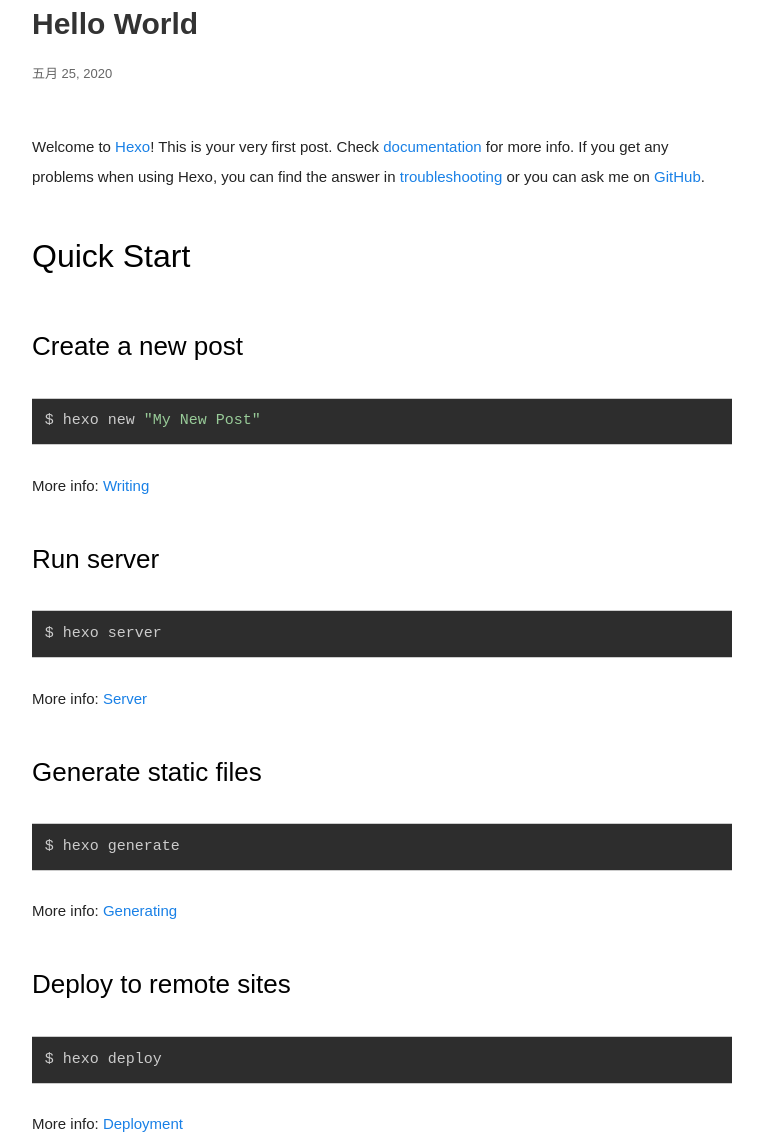
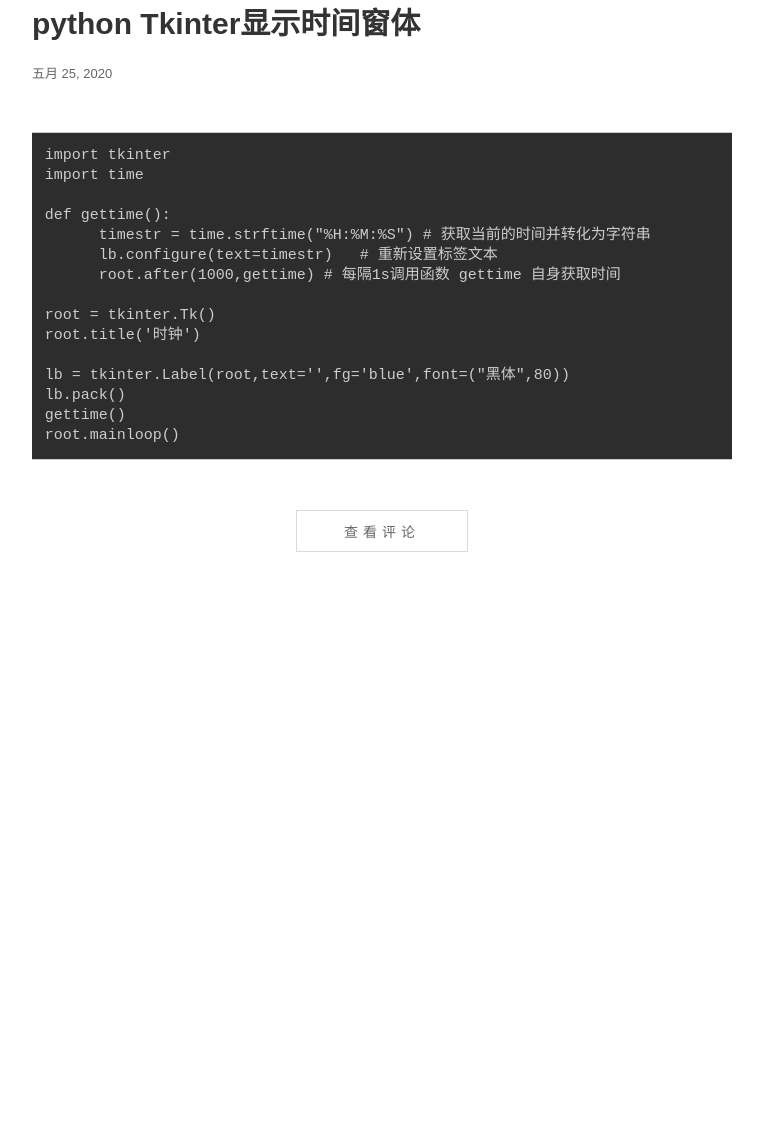
Before and after one commit to yuenid6/yuenid6.github.io, a plain HTML site: page 2020/05/25/pythontyintertime/index.html in a window 1280 px wide. Shown: the part 76-1218 px from the top of the page, without its empty margins (258-1021 px from the left). After the commit the page ends 800 px from the top, so only its background shows below. Drawn offline with nearby package versions, Linux system fonts and the light colour scheme.

Commit message:
Site updated: 2020-05-25 14:31:44

```diff
--- a/2020/05/25/hello-world/index.html
+++ b/2020/05/25/pythontyintertime/index.html
@@ -5,12 +5,12 @@
     <meta charset="UTF-8" />
     <meta http-equiv="X-UA-Compatible" content="IE=edge,chrome=1" />
     <meta name="viewport" content="width=device-width, minimum-scale=1.0, maximum-scale=1.0, user-scalable=no">
-    <title>Hello World - YueNiD</title>
+    <title>python Tkinter显示时间窗体 - YueNiD</title>
     <meta name="apple-mobile-web-app-capable" content="yes" />
     <meta name="apple-mobile-web-app-status-bar-style" content="black-translucent">
     <meta name="google" content="notranslate" />
     <meta name="keywords" content="Fechin,">
-    <meta name="description" content="以梦为马，明日天涯,Welcome to Hexo! This is your very first post. Check documentation for more info. If you get any pr,">
+    <meta name="description" content="以梦为马，明日天涯,123456789101112131415import tkinterimport timedef gettime():      timestr &amp;#x3D; time.strftime(&amp;quo,">
     <meta name="author" content="YueNiD">
     <link rel="alternative" href="atom.xml" title="YueNiD" type="application/atom+xml">
     <link rel="icon" href="/img/favicon.png">
@@ -38,7 +38,7 @@
     <div class="bar" style="width: 0;"></div>
     <a class="iconfont icon-home image-icon" href="javascript:;" data-url="http://yoursite.com"></a>
     <div title="播放/暂停" class="iconfont icon-play"></div>
-    <h3 class="subtitle">Hello World</h3>
+    <h3 class="subtitle">python Tkinter显示时间窗体</h3>
     <div class="social">
         <div>
             <div class="share">
@@ -53,27 +53,14 @@
     <div class="section">
         <div class="article">
     <div class='main'>
-        <h1 class="title">Hello World</h1>
+        <h1 class="title">python Tkinter显示时间窗体</h1>
         <div class="stuff">
             <span>五月 25, 2020</span>
 
 
         </div>
         <div class="content markdown">
-            <p>Welcome to <a href="https://hexo.io/" target="_blank" rel="noopener">Hexo</a>! This is your very first post. Check <a href="https://hexo.io/docs/" target="_blank" rel="noopener">documentation</a> for more info. If you get any problems when using Hexo, you can find the answer in <a href="https://hexo.io/docs/troubleshooting.html" target="_blank" rel="noopener">troubleshooting</a> or you can ask me on <a href="https://github.com/hexojs/hexo/issues" target="_blank" rel="noopener">GitHub</a>.</p>
-<h2 id="Quick-Start"><a href="#Quick-Start" class="headerlink" title="Quick Start"></a>Quick Start</h2><h3 id="Create-a-new-post"><a href="#Create-a-new-post" class="headerlink" title="Create a new post"></a>Create a new post</h3><figure class="highlight bash"><table><tr><td class="gutter"><pre><span class="line">1</span><br></pre></td><td class="code"><pre><span class="line">$ hexo new <span class="string">"My New Post"</span></span><br></pre></td></tr></table></figure>
-
-<p>More info: <a href="https://hexo.io/docs/writing.html" target="_blank" rel="noopener">Writing</a></p>
-<h3 id="Run-server"><a href="#Run-server" class="headerlink" title="Run server"></a>Run server</h3><figure class="highlight bash"><table><tr><td class="gutter"><pre><span class="line">1</span><br></pre></td><td class="code"><pre><span class="line">$ hexo server</span><br></pre></td></tr></table></figure>
-
-<p>More info: <a href="https://hexo.io/docs/server.html" target="_blank" rel="noopener">Server</a></p>
-<h3 id="Generate-static-files"><a href="#Generate-static-files" class="headerlink" title="Generate static files"></a>Generate static files</h3><figure class="highlight bash"><table><tr><td class="gutter"><pre><span class="line">1</span><br></pre></td><td class="code"><pre><span class="line">$ hexo generate</span><br></pre></td></tr></table></figure>
-
-<p>More info: <a href="https://hexo.io/docs/generating.html" target="_blank" rel="noopener">Generating</a></p>
-<h3 id="Deploy-to-remote-sites"><a href="#Deploy-to-remote-sites" class="headerlink" title="Deploy to remote sites"></a>Deploy to remote sites</h3><figure class="highlight bash"><table><tr><td class="gutter"><pre><span class="line">1</span><br></pre></td><td class="code"><pre><span class="line">$ hexo deploy</span><br></pre></td></tr></table></figure>
-
-<p>More info: <a href="https://hexo.io/docs/one-command-deployment.html" target="_blank" rel="noopener">Deployment</a></p>
-
+            <figure class="highlight plain"><table><tr><td class="gutter"><pre><span class="line">1</span><br><span class="line">2</span><br><span class="line">3</span><br><span class="line">4</span><br><span class="line">5</span><br><span class="line">6</span><br><span class="line">7</span><br><span class="line">8</span><br><span class="line">9</span><br><span class="line">10</span><br><span class="line">11</span><br><span class="line">12</span><br><span class="line">13</span><br><span class="line">14</span><br><span class="line">15</span><br></pre></td><td class="code"><pre><span class="line">import tkinter</span><br><span class="line">import time</span><br><span class="line"></span><br><span class="line">def gettime():</span><br><span class="line">      timestr &#x3D; time.strftime(&quot;%H:%M:%S&quot;) # 获取当前的时间并转化为字符串</span><br><span class="line">      lb.configure(text&#x3D;timestr)   # 重新设置标签文本</span><br><span class="line">      root.after(1000,gettime) # 每隔1s调用函数 gettime 自身获取时间</span><br><span class="line"></span><br><span class="line">root &#x3D; tkinter.Tk()</span><br><span class="line">root.title(&#39;时钟&#39;)</span><br><span class="line"></span><br><span class="line">lb &#x3D; tkinter.Label(root,text&#x3D;&#39;&#39;,fg&#x3D;&#39;blue&#39;,font&#x3D;(&quot;黑体&quot;,80))</span><br><span class="line">lb.pack()</span><br><span class="line">gettime()</span><br><span class="line">root.mainloop()</span><br></pre></td></tr></table></figure>
             <!--[if lt IE 9]><script>document.createElement('audio');</script><![endif]-->
             <audio id="audio" loop="1" preload="auto" controls="controls" data-autoplay="false">
                 <source type="audio/mpeg" src="">
```
Also changed, not shown: archives/2020/05/index.html (+1 -1 lines), archives/2020/index.html (+1 -1 lines), archives/index.html (+1 -1 lines), index.html (+2 -2 lines).
